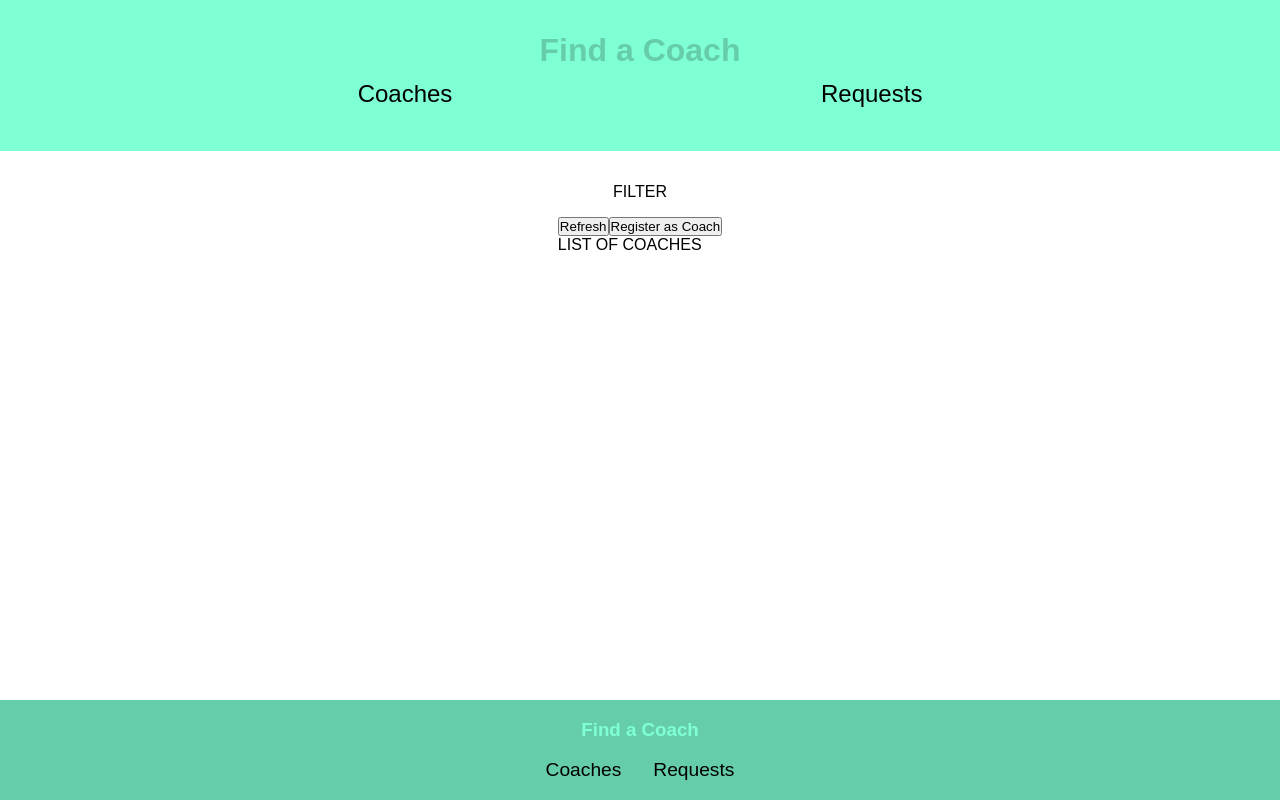
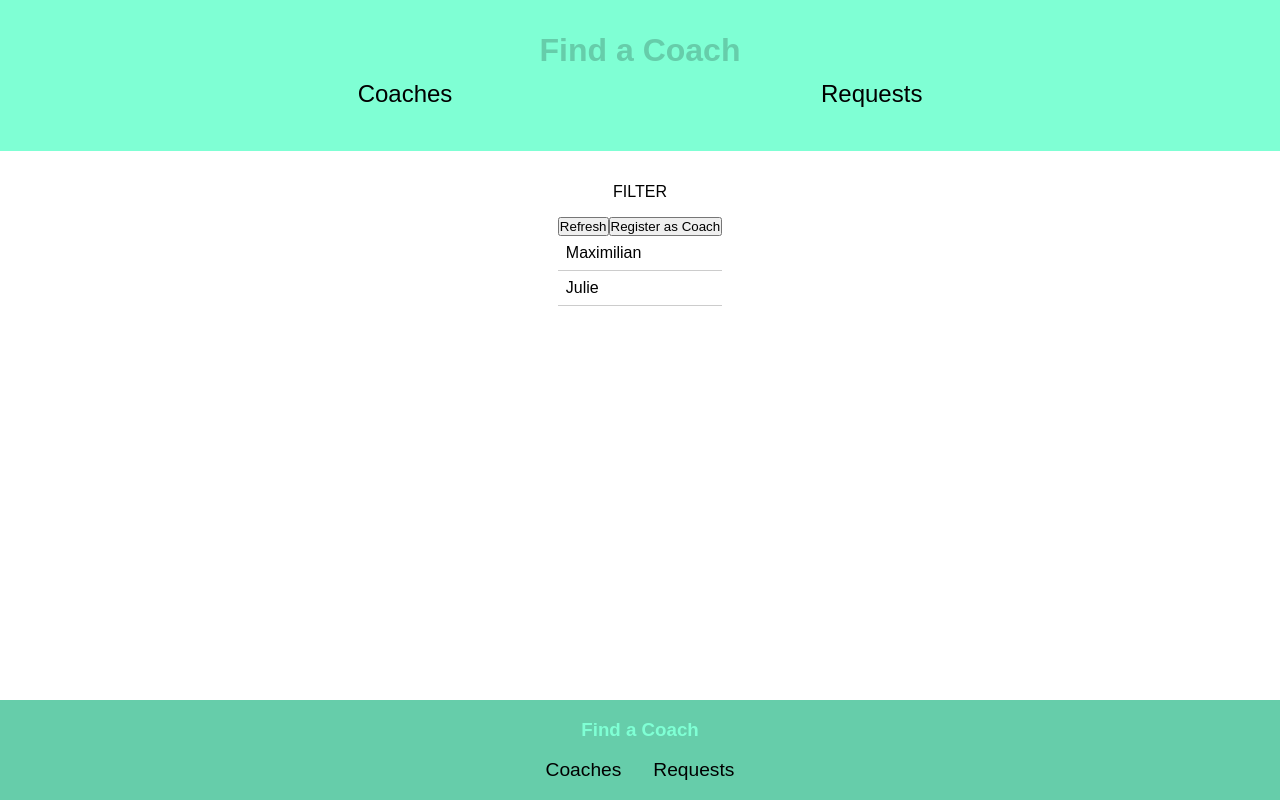
Before and after one commit to edgHD/find-a-coach, a Vue app: page /coaches in a window 1280 px wide. Built offline with nearby package versions, Linux system fonts and the light colour scheme.

Commit message:
Dummy data on Coaches list with Pinia Store.

```diff
--- a/src/pages/coaches/TheCoaches.vue
+++ b/src/pages/coaches/TheCoaches.vue
@@ -8,11 +8,27 @@
                 <button class="refresh">Refresh</button>
                 <button class="register-coach" @click="$routerLinkStore.routeTo('register')">Register as Coach</button>
             </div>
-            <ul>LIST OF COACHES</ul>
+            <ul v-if="hasCoaches" class="coaches-list">
+                <li v-for="coach in coachesStore.coaches" :key="coach.id"> {{ coach.firstName }}</li>
+            </ul>
+            <p v-else>No coaches found.</p>
         </section>
     </div>
 </template>
-<script></script>
+<script>
+import { mapStores } from 'pinia';
+import { useCoachesStore } from '@/stores/coachesStore';
+
+export default {
+    computed: {
+        ...mapStores(useCoachesStore),
+        hasCoaches() {
+            return this.coachesStore.hasCoaches;
+        },
+    },
+}
+
+</script>
 
 <style scoped>
 .container {
@@ -23,4 +39,21 @@
     padding: 2rem;
     height: auto !important;
 }
+
+.coaches-list {
+    list-style: none;
+    padding: 0;
+    margin: 0;
+    width: 100%;
+
+    & li {
+        padding: 0.5rem;
+        border-bottom: 1px solid #ccc;
+        user-select: none;
+
+        &:hover {
+            background-color: #f0f0f0;
+        }
+    }
+}
 </style>
--- /dev/null
+++ b/src/stores/coachesStore.js
@@ -0,0 +1,36 @@
+import { defineStore } from "pinia";
+
+export const useCoachesStore = defineStore("coaches", {
+  state: () => {
+    return {
+      coaches: [
+        {
+          id: "c1",
+          firstName: "Maximilian",
+          lastName: "Schwarzmüller",
+          areas: ["frontend", "backend", "career"],
+          description:
+            "I'm Maximilian and I've worked as a freelance web developer for years. Let me help you become a developer as well!",
+          hourlyRate: 30,
+        },
+        {
+          id: "c2",
+          firstName: "Julie",
+          lastName: "Jones",
+          areas: ["frontend", "career"],
+          description:
+            "I am Julie and as a senior developer in a big tech company, I can help you get your first job or progress in your current role.",
+          hourlyRate: 30,
+        },
+      ],
+    };
+  },
+  getters: {
+    coachesList(state) {
+      return state.coaches;
+    },
+    hasCoaches(state) {
+      return state.coaches && state.coaches.length > 0;
+    },
+  },
+});
```
